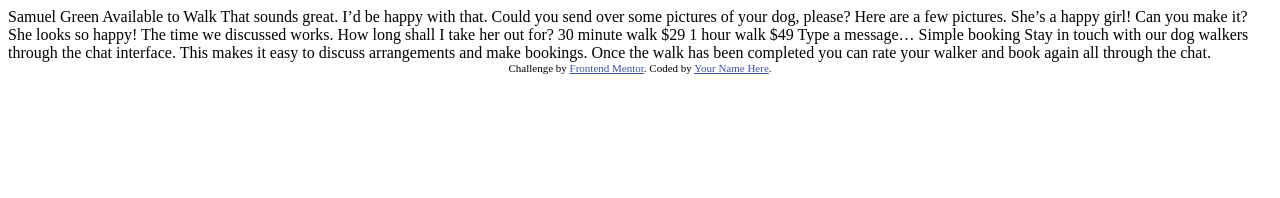
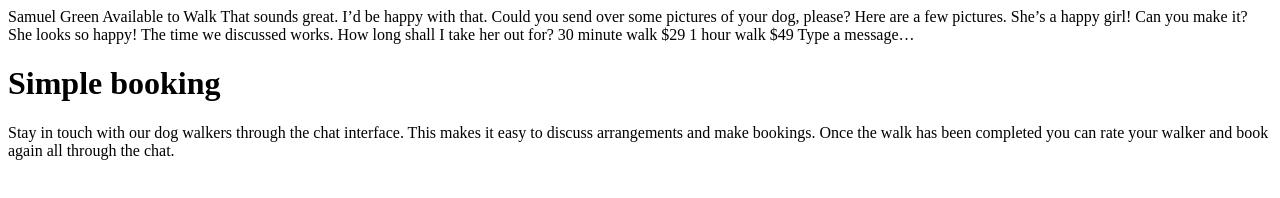
Before and after one commit to KNXCSdev/ChatAppInterPractice, a plain HTML site: page index.html in a window 1280 px wide. Drawn offline with Linux system fonts and the light colour scheme.

Commit message:
Preparation

```diff
--- a/index.html
+++ b/index.html
@@ -1,51 +1,32 @@
 <!DOCTYPE html>
 <html lang="en">
-<head>
-  <meta charset="UTF-8">
-  <meta name="viewport" content="width=device-width, initial-scale=1.0"> <!-- displays site properly based on user's device -->
+  <head>
+    <meta charset="UTF-8" />
+    <meta name="viewport" content="width=device-width, initial-scale=1.0" />
+    <!-- displays site properly based on user's device -->
 
-  <link rel="icon" type="image/png" sizes="32x32" href="./images/favicon-32x32.png">
-
-  <title>Frontend Mentor | [Challenge Name Here]</title>
-
-  <!-- Feel free to remove these styles or customise in your own stylesheet 👍 -->
-  <style>
-    .attribution { font-size: 11px; text-align: center; }
-    .attribution a { color: hsl(228, 45%, 44%); }
-  </style>
-</head>
-<body>
-
-  Samuel Green
-  Available to Walk
-
-  That sounds great. I’d be happy with that.
-
-  Could you send over some pictures of your dog, please?
-
-  Here are a few pictures. She’s a happy girl!
-
-  Can you make it?
-
-  She looks so happy! The time we discussed works. How long shall I take her out for?
-
-  30 minute walk
-  $29
-
-  1 hour walk
-  $49
-
-  Type a message…
-
-  Simple booking
-
-  Stay in touch with our dog walkers through the chat interface. This makes it easy to
-  discuss arrangements and make bookings. Once the walk has been completed you can rate
-  your walker and book again all through the chat.
-
-  <div class="attribution">
-    Challenge by <a href="https://www.frontendmentor.io?ref=challenge" target="_blank">Frontend Mentor</a>.
-    Coded by <a href="#">Your Name Here</a>.
-  </div>
-</body>
+    <link rel="icon" type="image/png" sizes="32x32" href="./images/favicon-32x32.png" />
+    <link rel="preconnect" href="https://fonts.googleapis.com" />
+    <link rel="preconnect" href="https://fonts.gstatic.com" crossorigin />
+    <link
+      href="https://fonts.googleapis.com/css2?family=Rubik:ital,wght@0,300..900;1,300..900&display=swap"
+      rel="stylesheet"
+    />
+    <title>Phone</title>
+  </head>
+  <body>
+    Samuel Green Available to Walk That sounds great. I’d be happy with that. Could you send over
+    some pictures of your dog, please? Here are a few pictures. She’s a happy girl! Can you make it?
+    She looks so happy! The time we discussed works. How long shall I take her out for? 30 minute
+    walk $29 1 hour walk $49 Type a message…
+    <div class="left"></div>
+    <div class="right">
+      <h1 class="primary-heading">Simple booking</h1>
+      <p class="description">
+        Stay in touch with our dog walkers through the chat interface. This makes it easy to discuss
+        arrangements and make bookings. Once the walk has been completed you can rate your walker
+        and book again all through the chat.
+      </p>
+    </div>
+  </body>
 </html>
--- /dev/null
+++ b/main.scss
@@ -0,0 +1,60 @@
+:root {
+  //TEXT
+  --palev: hsl(276, 100%, 81%);
+  --moderatev: hsl(276, 55%, 52%);
+  --desaturatedv: hsl(271, 15%, 43%);
+  --grayb: hsl(206, 6%, 79%);
+  --verydarkv: hsl(271, 36%, 24%);
+  --darkgrayv: hsl(270, 7%, 64%);
+  --palev: hsl(276, 100%, 81%);
+
+  //BACKGROUND
+  --lightmagenta: hsl(293, 100%, 63%);
+  --lightviolet: hsl(264, 100%, 61%);
+
+  //SECONDARY
+  --white: hsl(0, 0%, 100%);
+  --lightgrayishviolet: hsl(270, 20%, 96%);
+  --verydarkdesaturatedviolet: hsl(271, 36%, 24%);
+  --verylightmagenta: hsl(289, 100%, 72%);
+}
+
+html {
+  font-size: 62.5%;
+}
+* {
+  margin: 0;
+  padding: 0;
+  box-sizing: border-box;
+}
+body {
+  line-height: 1;
+  font-family: "Rubik", sans-serif;
+  font-size: 1.6rem;
+}
+
+// #### Text
+
+// - Pale Violet (sub-heading at the top of the app UI): hsl(276, 100%, 81%)
+// - Moderate Violet (chat on the left): hsl(276, 55%, 52%)
+// - Desaturated Dark Violet (chat on the right): hsl(271, 15%, 43%)
+// - Grayish Blue (placeholder text): hsl(206, 6%, 79%)
+// - Very Dark Desaturated Violet (main heading): hsl(271, 36%, 24%)
+// - Dark Grayish Violet (paragraph): hsl(270, 7%, 64%)
+
+// #### Gradients
+
+// These two colors are the vibrant background colors you see throughout the design and are applied as a linear gradient:
+
+// - Light Magenta: hsl(293, 100%, 63%)
+// - Light Violet: hsl(264, 100%, 61%)
+
+// ### Secondary
+
+// - White: hsl(0, 0%, 100%)
+// - Light Grayish Violet (app background): hsl(270, 20%, 96%)
+// - Very Dark Desaturated Violet (submit button background): hsl(271, 36%, 24%)
+// - Very Light Magenta (radio button outline): hsl(289, 100%, 72%)
+
+// - Family: [Rubik](https://fonts.google.com/specimen/Rubik)
+// - Weights: 400, 500, 700
```
Also changed, not shown: css/main.css (added), 1 other file.
